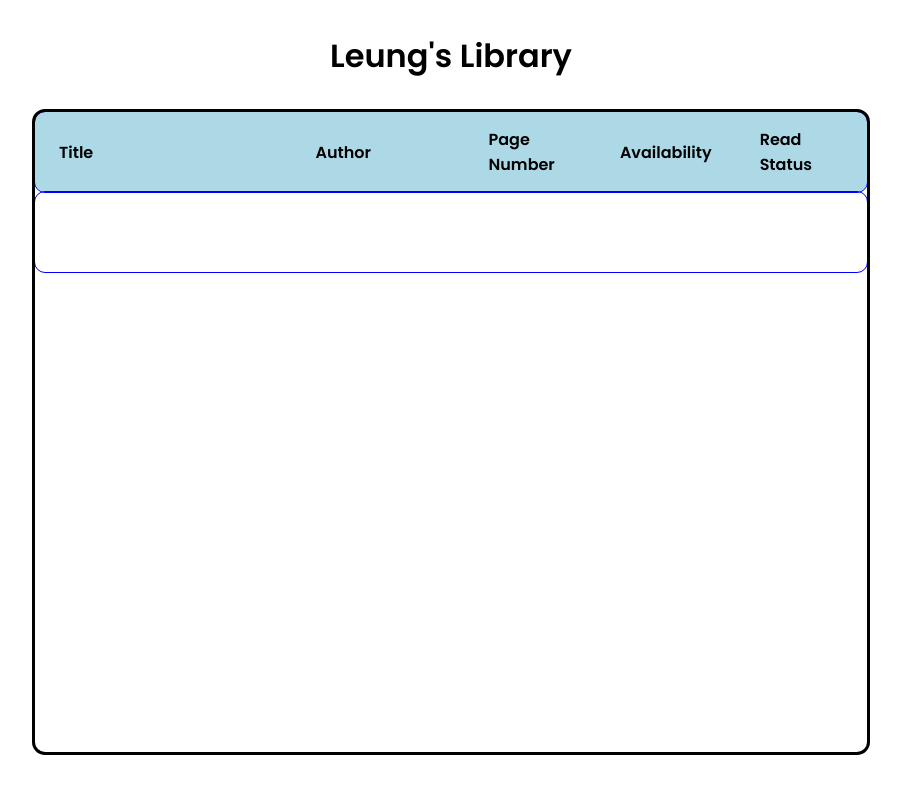
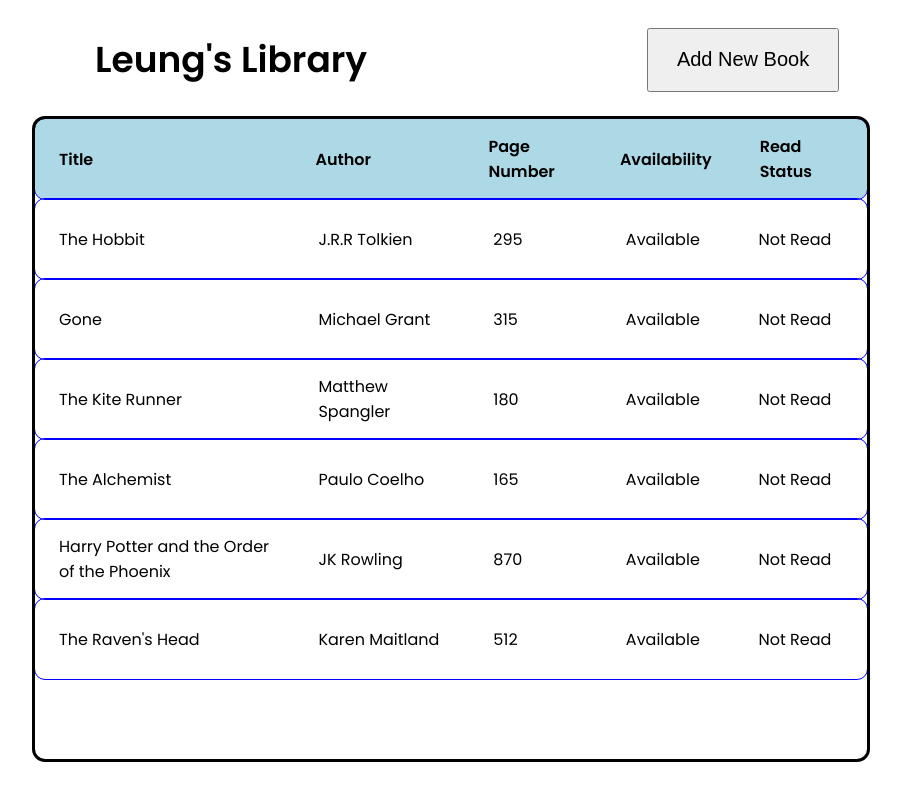
Before and after one commit to swiftybo/oop_library, a plain HTML site: page index.html in a window 1280 px wide. Shown: the whole page, without its empty margins (189-1090 px from the left). Drawn offline with Linux system fonts and the light colour scheme.

Commit message:
Additional changes to dialog box html elements and css styling

```diff
--- a/index.html
+++ b/index.html
@@ -11,10 +11,16 @@
         />
     </head>
     <body>
-        <h1>Leung's Library</h1>
+        <!-- Top Banner -->
+        <section class="header">
+            <h1>Leung's Library</h1>
+
+            <!-- New Book Button -->
+            <button class="newbook__btn">Add New Book</button>
+        </section>
 
         <!-- books -->
-        <div class="books">
+        <section class="books">
             <div class="books_row header_row">
                 <div class="books__title">Title</div>
                 <div class="books__author">Author</div>
@@ -22,8 +28,13 @@
                 <div class="books__availability">Availability</div>
                 <div class="books__read_status">Read Status</div>
             </div>
-            <div class="books_row"></div>
-        </div>
+        </section>
+
+        <!-- dialog box -->
+        <dialog class="dialog">
+            <h3>New Book Form</h3>
+            <p>Thank you for bringing a new book to Leung's Library</p>
+        </dialog>
 
         <script src="script.js"></script>
     </body>
--- a/script.js
+++ b/script.js
@@ -1,6 +1,16 @@
 "use strict";
 
+////////////////////////////////////////////////////////
+// Data
 const myLibrary = [];
+
+////////////////////////////////////////////////////////
+// HTML Elements
+
+const containerBooks = document.querySelector(".books");
+
+////////////////////////////////////////////////////////
+// Class Declaration
 
 class Book {
     constructor(title, author, pages, read) {
@@ -14,10 +24,28 @@ class Book {
     }
 }
 
+////////////////////////////////////////////////////////
+// Functions
+
 const addBookTolibrary = function (title, author, pages) {
     const newNovel = new Book(title, author, pages);
     newNovel.id = crypto.randomUUID();
     myLibrary.push(newNovel);
+};
+
+const displayBooks = function (library) {
+    library.forEach(function (book) {
+        const html = `
+            <div class="books_row">
+                <div class="books__title">${book.title}</div>
+                <div class="books__author">${book.author}</div>
+                <div class="books__pages">${book.pages}</div>
+                <div class="books__availability">Available</div>
+                <div class="books__read_status">Not Read</div>
+            </div>`;
+
+        containerBooks.insertAdjacentHTML("beforeend", html);
+    });
 };
 
 addBookTolibrary("The Hobbit", "J.R.R Tolkien", 295);
@@ -29,3 +57,6 @@ addBookTolibrary(
     "JK Rowling",
     870
 );
+addBookTolibrary("The Raven's Head", "Karen Maitland", 512);
+
+displayBooks(myLibrary);
--- a/styles.css
+++ b/styles.css
@@ -11,9 +11,23 @@ body {
     align-items: center;
 }
 
+.header {
+    display: flex;
+    justify-content: space-around;
+    width: 80vw;
+    align-items: center;
+}
+
+.newbook__btn {
+    height: 4rem;
+    width: 15vw;
+    font-size: 20px;
+}
+
 h1 {
     text-align: center;
     margin: 2rem;
+    font-size: 36px;
 }
 
 .books {
@@ -62,3 +76,6 @@ h1 {
     margin: 1.5rem;
     width: 8vw;
 }
+
+.dialog {
+}
```
